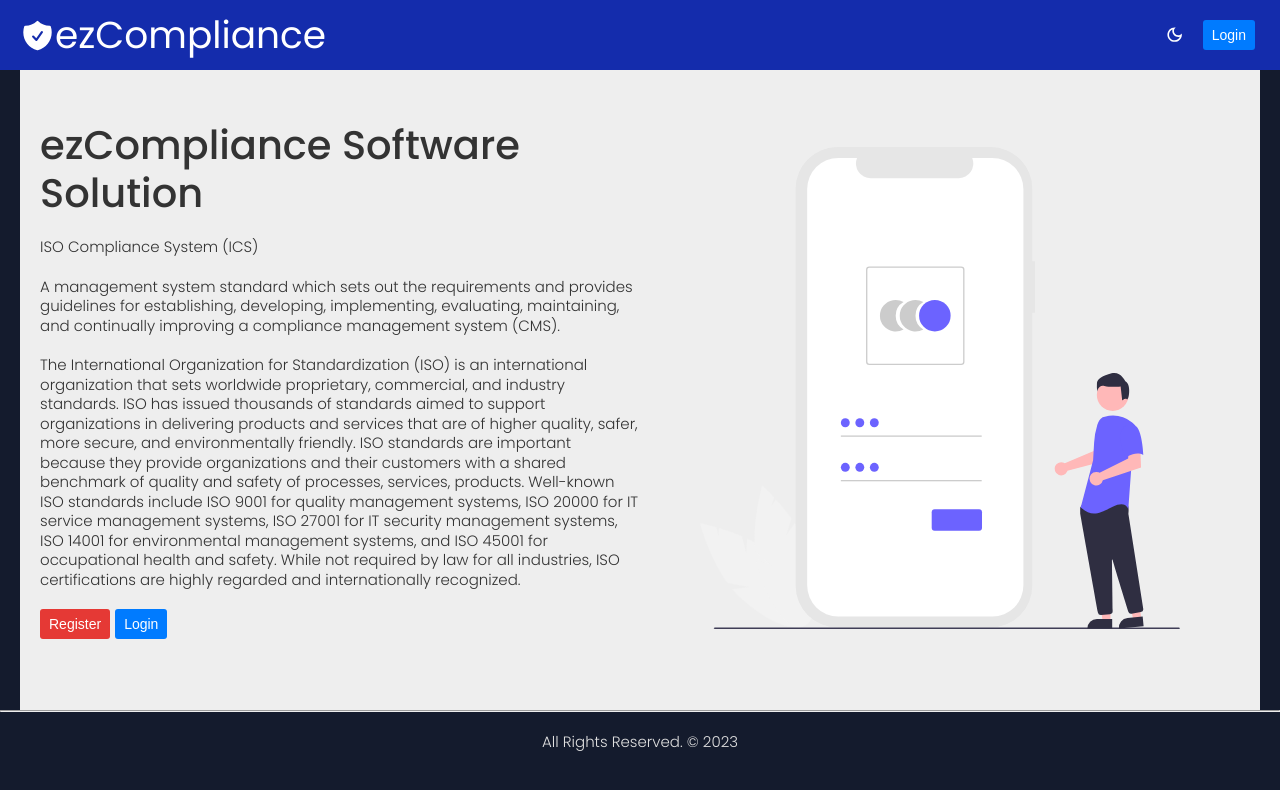
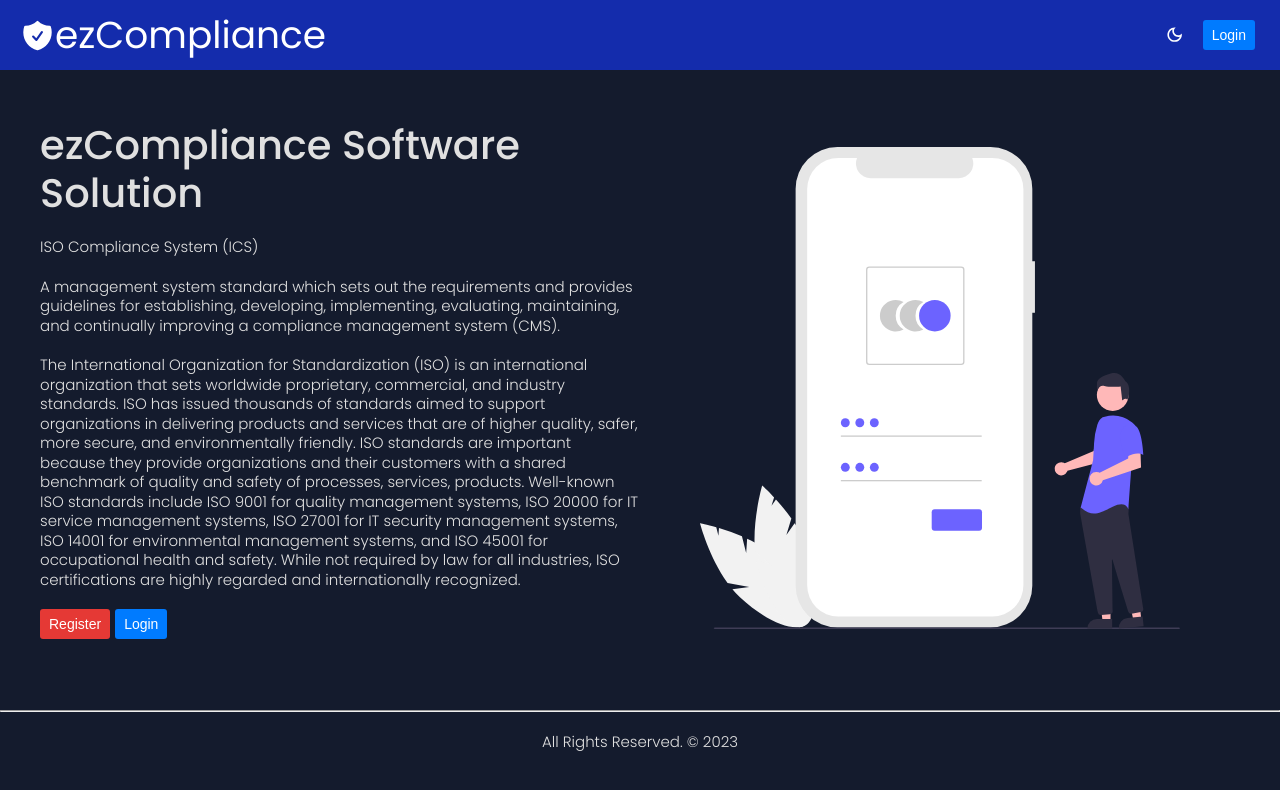
Before and after one commit to KushagraShukla004/ezCompliance-frontend, a React (Create React App) app: page / in a window 1280 px wide. Shown: the top 790 px of the page. Built offline with nearby package versions, Linux system fonts and the light colour scheme; no server answers.

Commit message:
Dark Mode Theme in Home Page

```diff
--- a/src/pages/Home/Home.js
+++ b/src/pages/Home/Home.js
@@ -2,22 +2,33 @@
 import { Link } from 'react-router-dom';
 import './Home.scss';
 import loginImg from '../../assets/login.svg';
+import { useTheme } from '@mui/material';
+import { tokens } from '../../theme';
 
 const Home = () => {
+  const theme = useTheme();
+  const colors = tokens(theme.palette.mode);
   return (
     <>
       {/* HERO SECTION */}
-      <section className='container hero'>
+      <section
+        className='container hero'
+        style={{ backgroundColor: `${colors.primary[500]}` }}
+      >
         <div className='hero-text'>
-          <h1>ezCompliance Software Solution</h1>
-          <p>ISO Compliance System (ICS)</p>
-          <p>
+          <h1 style={{ color: `${colors.grey[100]}` }}>
+            ezCompliance Software Solution
+          </h1>
+          <p style={{ color: `${colors.grey[100]}` }}>
+            ISO Compliance System (ICS)
+          </p>
+          <p style={{ color: `${colors.grey[100]}` }}>
             A management system standard which sets out the requirements and
             provides guidelines for establishing, developing, implementing,
             evaluating, maintaining, and continually improving a compliance
             management system (CMS).
           </p>
-          <p>
+          <p style={{ color: `${colors.grey[100]}` }}>
             The International Organization for Standardization (ISO) is an
             international organization that sets worldwide proprietary,
             commercial, and industry standards. ISO has issued thousands of
```
